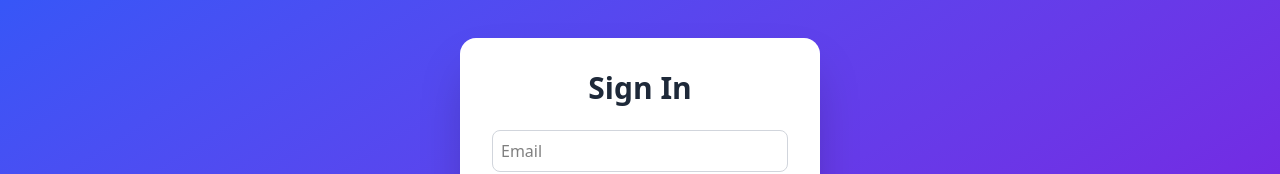
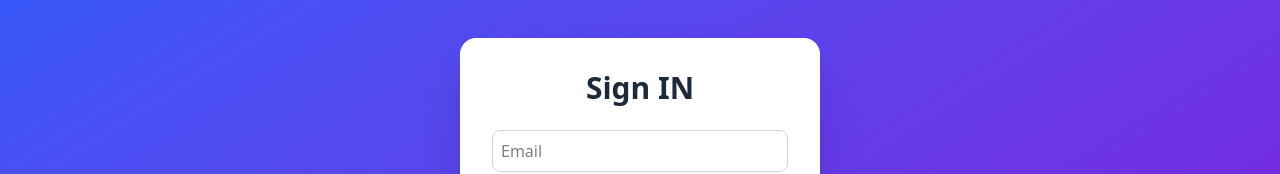
Before and after one commit to rethish2006sm/Signinup, a React app in the folder frontend/: page /signin in a window 1280 px wide. Shown: the part 206-380 px from the top of the page. Built offline with nearby package versions, Linux system fonts and the light colour scheme; the HTML template or start-up script is replaced by a standard one.

Commit message:
Correct 'Sign In' to 'Sign IN' in header

```diff
--- a/frontend/src/components/Signin.jsx
+++ b/frontend/src/components/Signin.jsx
@@ -39,7 +39,7 @@ const Signin = () => {
       <div className="bg-white p-8 rounded-2xl shadow-2xl w-[360px]">
 
         <h1 className="text-3xl font-bold text-center mb-6 text-gray-800">
-          Sign In
+          Sign IN
         </h1>
 
         <input
```
